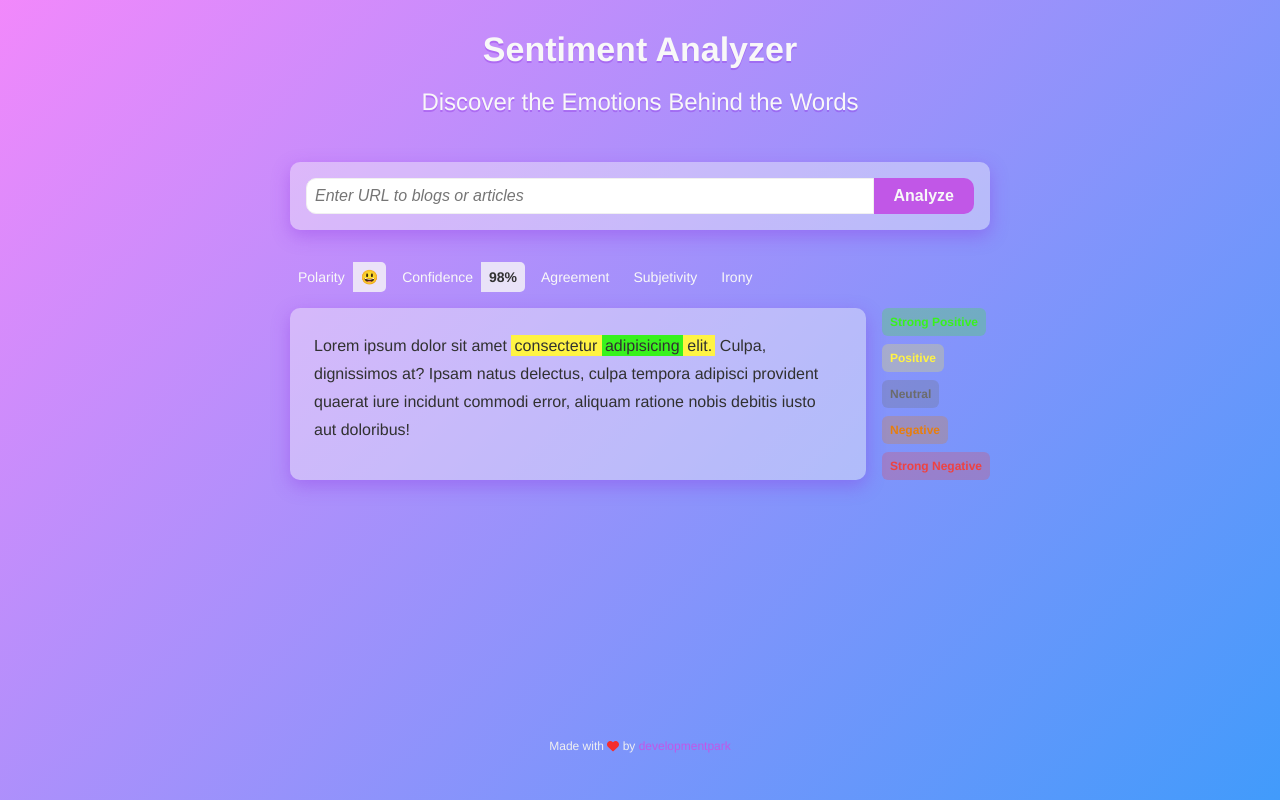
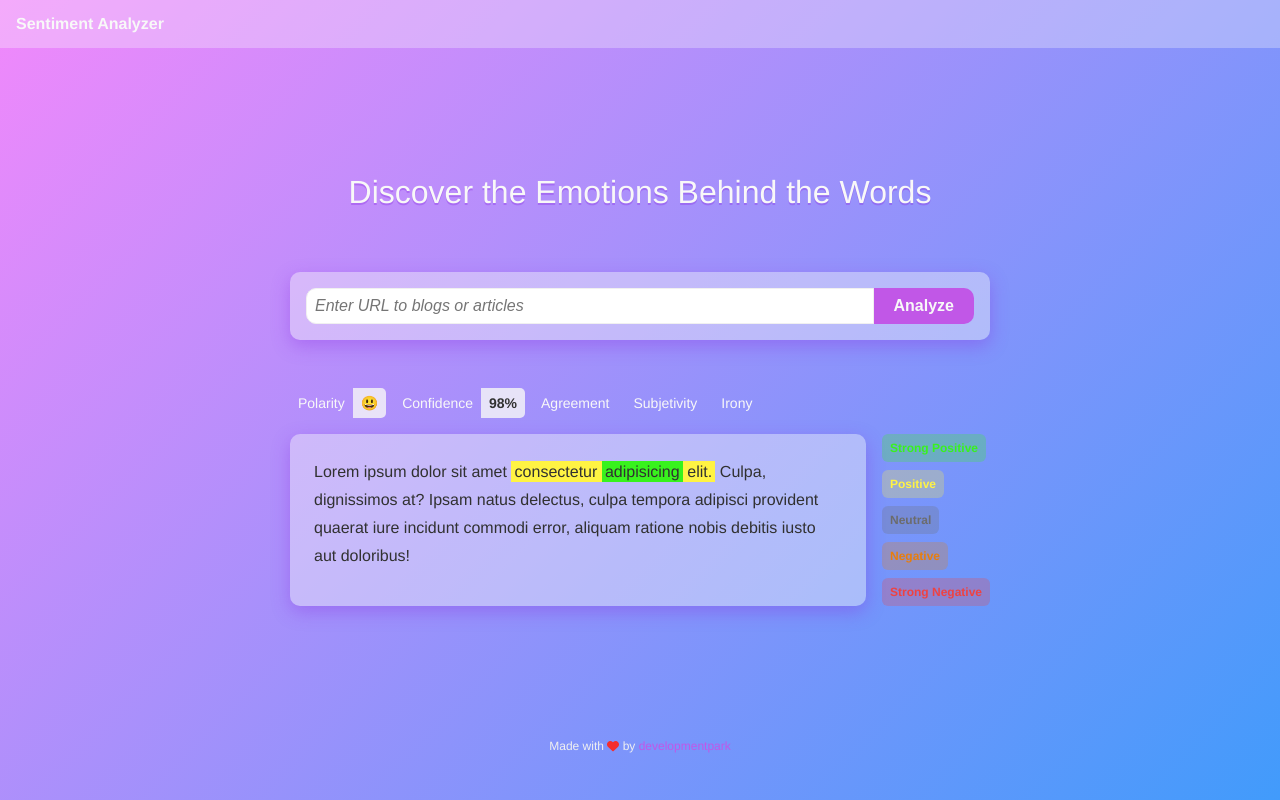
Before and after one commit to developmentpark/evaluate-news-nlp, a website built with webpack: page src/client/views/index.html in a window 1280 px wide. Built offline with nearby package versions, Linux system fonts and the light colour scheme; no server answers.

Commit message:
update the layout and visual design

```diff
--- a/src/client/styles/base.scss
+++ b/src/client/styles/base.scss
@@ -24,6 +24,7 @@ body {
   font-family: $font-family;
   font-size: 16px;
   color: $white-color;
+  user-select: none;
 }
 
 @mixin button($size: 16px, $border-radius: 10px, $padding: 0 20px) {
--- a/src/client/styles/form.scss
+++ b/src/client/styles/form.scss
@@ -3,6 +3,15 @@
 .form-container {
   width: 100%;
   max-width: 700px;
+  padding-top: 7rem;
+
+  .slogan {
+    font-size: 32px;
+    color: $white-color;
+    text-shadow: $text-shadow;
+    text-align: center;
+    padding-bottom: 4rem;
+  }
 }
 
 .form {
--- a/src/client/styles/header.scss
+++ b/src/client/styles/header.scss
@@ -1,22 +1,12 @@
 @import "base";
 
 .header {
-  display: flex;
-  flex-direction: column;
-  align-items: center;
-  height: max-content;
-  padding: 2rem;
-  gap: 1.5rem;
+  background-color: rgba($white-color, 0.3);
 
   .title {
-    font-size: 34px;
+    padding: 1rem;
+    color: $white-color;
     font-weight: 900;
-    text-shadow: $text-shadow;
-  }
-
-  .slogan {
-    font-size: 24px;
-    color: $white-color;
-    text-shadow: $text-shadow;
+    font-size: 16px;
   }
 }
--- a/src/client/styles/main.scss
+++ b/src/client/styles/main.scss
@@ -5,5 +5,5 @@
   display: flex;
   flex-direction: column;
   align-items: center;
-  gap: 2rem;
+  gap: 3rem;
 }
--- a/src/client/styles/result.scss
+++ b/src/client/styles/result.scss
@@ -53,6 +53,7 @@
   font-size: 16px;
   line-height: 28px;
   color: $gray-color-1;
+  user-select: text;
 }
 
 .text-panel__tags {
--- a/src/client/views/index.html
+++ b/src/client/views/index.html
@@ -8,10 +8,10 @@
     <div class="container">
       <header class="header">
         <h1 class="title">Sentiment Analyzer</h1>
-        <h2 class="slogan">Discover the Emotions Behind the Words</h2>
       </header>
       <main class="main">
         <section class="form-container">
+          <h2 class="slogan">Discover the Emotions Behind the Words</h2>
           <form class="form" onsubmit="return Client.handleSubmit(event)">
             <input
               class="input"
@@ -29,7 +29,6 @@
             />
           </form>
         </section>
-
         <section class="results-section">
           <div class="attributes-panel">
             <div class="attribute_big">
```
